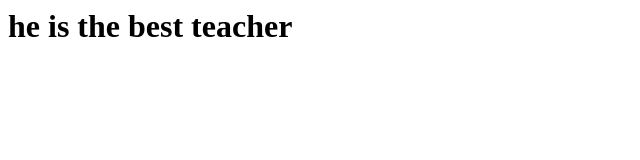
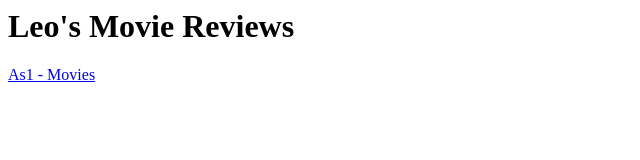
Before and after one commit to leobird-create/leobird-create.github.io, a plain HTML site: page index.html in a window 1280 px wide. Shown: the whole page, without its empty margins (0-640 px from the left). Drawn offline with Linux system fonts and the light colour scheme.

Commit message:
Update header and add link for movie reviews

```diff
--- a/index.html
+++ b/index.html
@@ -1,6 +1,7 @@
 <html>
   <head><title>Leo's Homepage</title></head>
   <body>
-    <h1> he is the best teacher</h1>
+    <h1>Leo's Movie Reviews</h1>
+    <a href="assign1.html">As1 - Movies</a>
   </body>
 </html>
```
